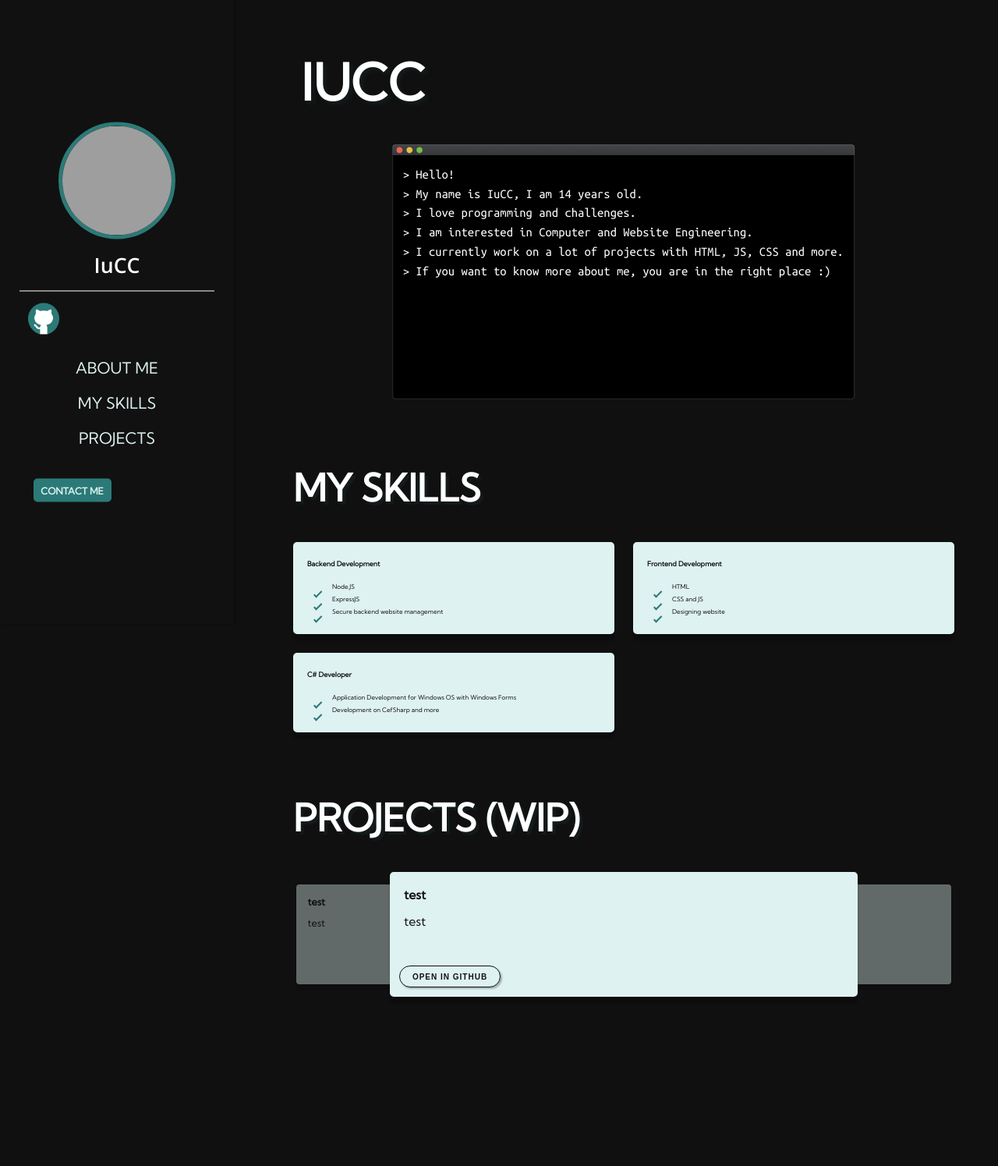
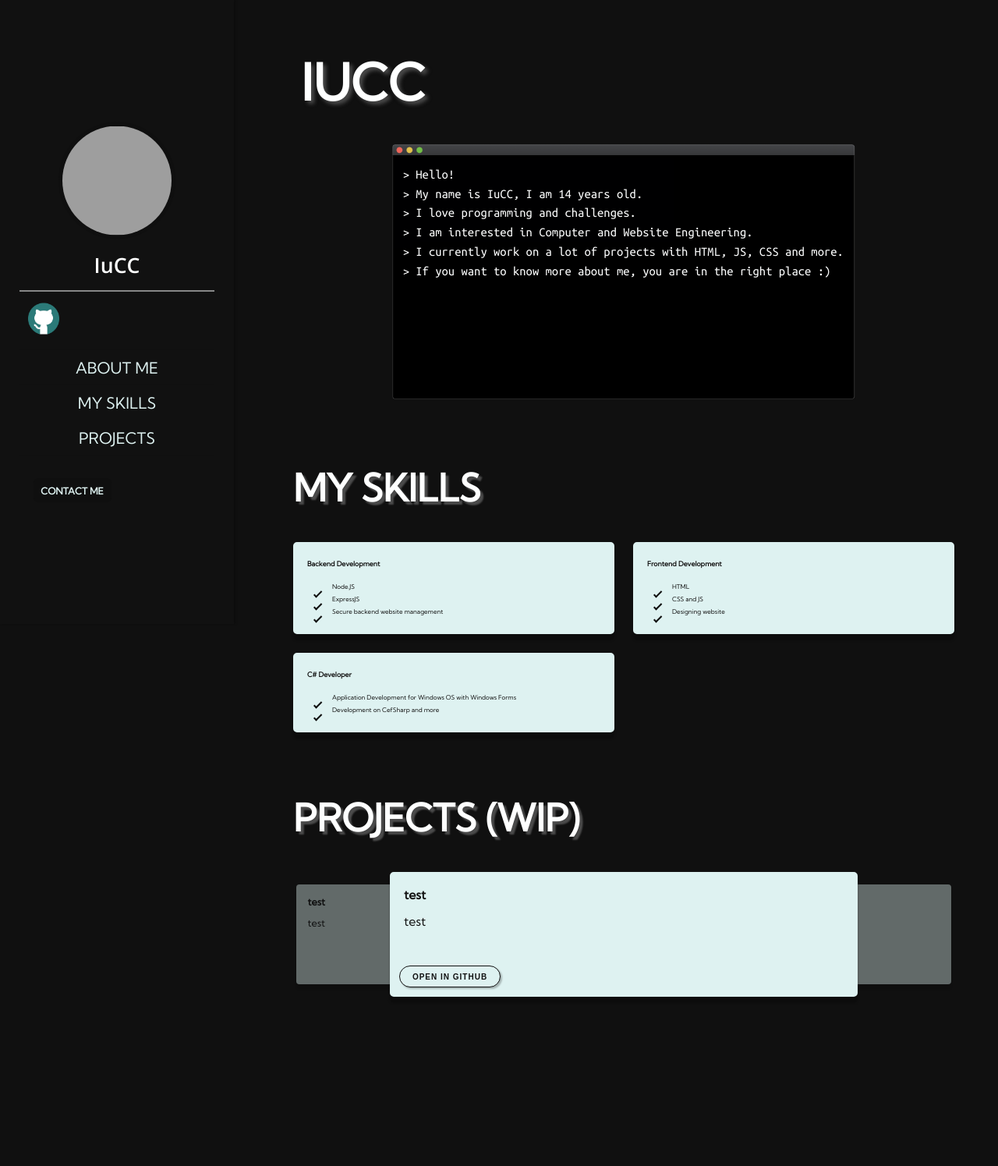
Before and after one commit to AngerminecraftYT/aboutme, a PHP site: page / in a window 1280 px wide. Shown: the whole page at 78% size. Run offline with PHP 8.4, Linux system fonts and the light colour scheme; grey boxes are pictures that could not be loaded.

Commit message:
Update styles.css

```diff
--- a/styles/styles.css
+++ b/styles/styles.css
@@ -1,6 +1,6 @@
 :root {
   --color1: rgb(17, 17, 17);
-  --color2: #2b7a78;
+  --color2: #0f0f0f;
   --color3: #101010;
   --color4: #def2f1;
   --color5: #feffff;
@@ -56,7 +56,7 @@ body::-webkit-scrollbar {
 .firstname {
   font-family: "Kumbh Sans", sans-serif;
   color: var(--color5);
-  text-shadow: 4px 4px 5px #17252a80;
+  text-shadow: 4px 4px 5px #86868680;
   font-size: 400%;
   margin: 0;
   width: auto;
@@ -67,7 +67,7 @@ body::-webkit-scrollbar {
 .lastname {
   font-family: "Kumbh Sans", sans-serif;
   color: var(--color1);
-  text-shadow: 3px 3px 5px #17252a70;
+  text-shadow: 3px 3px 5px #86868680;
   font-size: 400%;
   width: auto;
   margin: 0;
@@ -79,7 +79,7 @@ body::-webkit-scrollbar {
 .titlehead {
   font-family: "Kumbh Sans", sans-serif;
   color: var(--color5);
-  text-shadow: 4px 4px 2px #17252a80;
+  text-shadow: 4px 4px 2px #86868680;
   font-size: 300%;
   margin: 30;
   width: auto;
```
